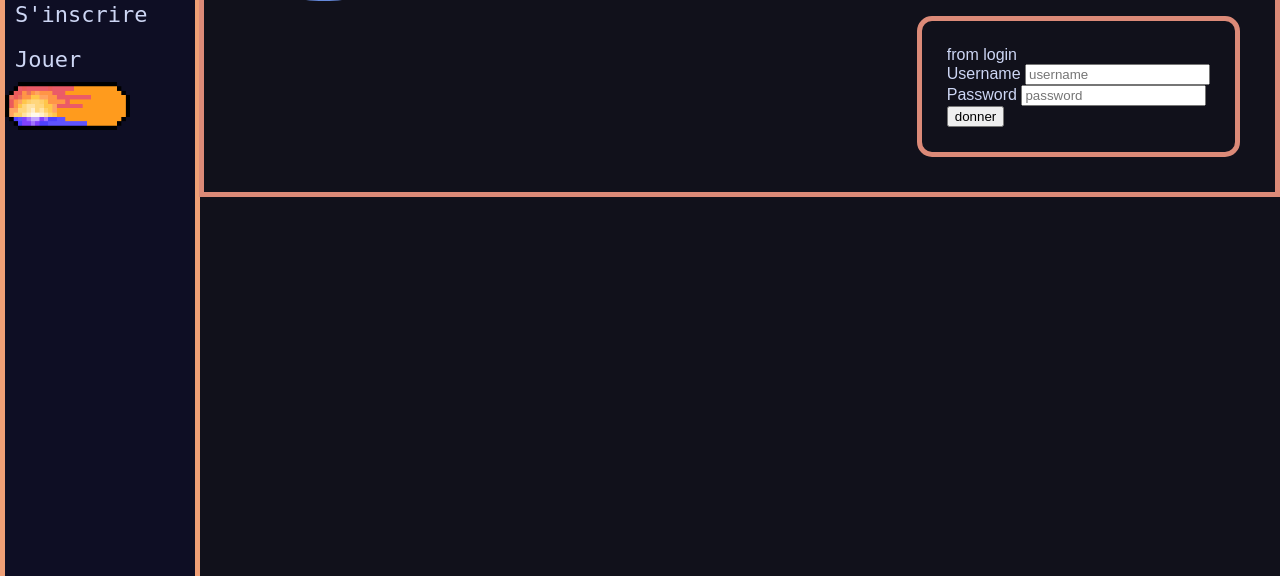
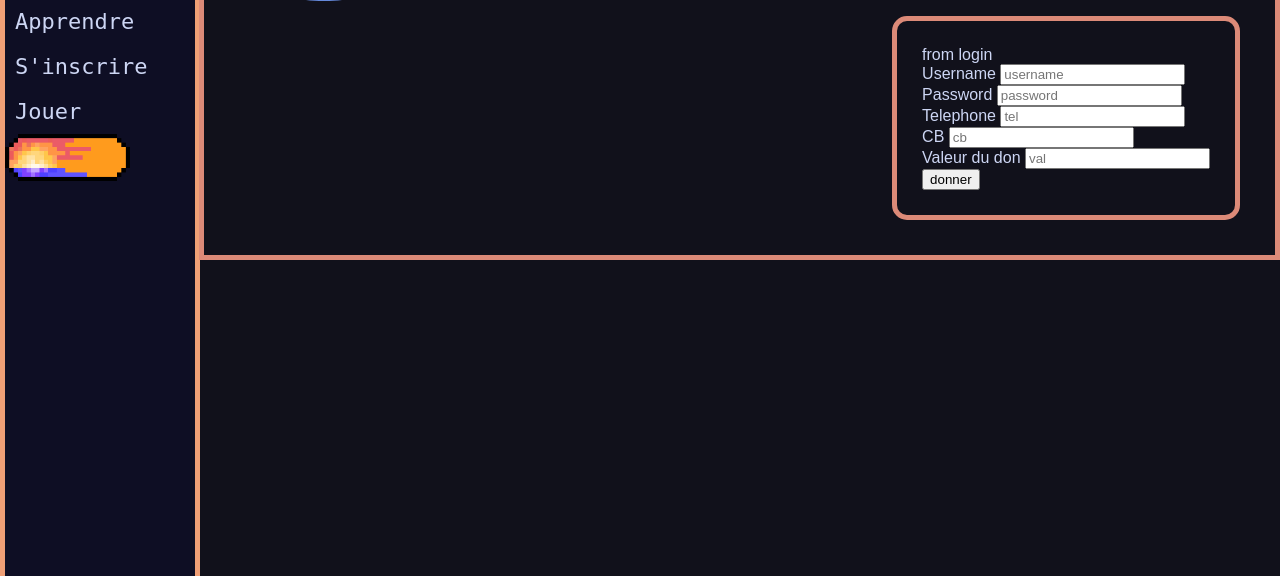
Before and after one commit to ajkoi/chessNSIpython, a Flask app: page /login in a window 1280 px wide. Shown: the part 224-800 px from the top of the page. Run offline with Flask 3, Linux system fonts and the light colour scheme; some web fonts are replaced; grey boxes are pictures that could not be loaded.

Commit message:
g fait des modifs sur main.py (routr/paiement) et aussi g rajouter des entree dans form2.html, aussi j'ai mis une commande qu'il faudra que l'on vérifie ensemble sur creditNSI, et il faudra que tu me dises comment relier la page creditNSI a form2

```diff
--- a/main.py
+++ b/main.py
@@ -108,6 +108,10 @@
 def dashboard():
     return f"{current_user.username} mama"  # render_template("dashboard.html", username=current_user.username)
 
+@app.route("/paiement")
+@login_required
+def paiement():
+    return render_template("credit_nsi.html")
 
 # Logout route
 @app.route("/logout")
@@ -117,5 +121,6 @@
     return redirect(url_for("home"))
 
 
+
 if __name__ == "__main__":
     app.run(debug=True)
--- a/static/scripts/change-theme.js
+++ b/static/scripts/change-theme.js
@@ -2,9 +2,9 @@
     my_img.addEventListener('click', () => {
         document.body.classList.toggle('light_theme');
         const my_img_now = my_img.getAttribute('src');
-        if (my_img_now != 'static/images/menu/dark_theme_button.png') {
-            my_img.setAttribute('src', 'static/images/menu/dark_theme_button.png');
+        if (my_img_now != '../images/menu/dark_theme_button.png') {
+            my_img.setAttribute('src', '../images/menu/dark_theme_button.png');
         } else {
-            my_img.setAttribute('src', 'static/images/menu/light_theme_button.png');
+            my_img.setAttribute('src', '../images/menu/light_theme_button.png');
         }
     });
--- a/templates/form2.html
+++ b/templates/form2.html
@@ -39,6 +39,16 @@
             <input type="password" name="password" placeholder="password">
             <br>
             <!-- numéro du prof 06 01 06 01 06 -->
+            <label for="lastname">Telephone</label>
+            <input type="number" name="tel" placeholder="tel">
+            <br>
+            <label for="lastname">CB</label>
+            <input type="number" name="cb" placeholder="cb">
+            <br>
+            <label for="lastname">Valeur du don</label>
+            <input type="number" name="val" placeholder="val">
+            <br>
+
             <button type="submit">donner</button>
         </form>
     </div>
--- a/templates/index.html
+++ b/templates/index.html
@@ -6,6 +6,8 @@
 <head>
     <meta charset="utf-8">
     <title>Chess.html</title>
+
+    <link rel="icon" href="../static/images/menu/icon_chessNSI.png">
 
     <link rel="stylesheet" href="{{ url_for('static', filename='style/news.css') }}">
     <link rel="stylesheet" href="{{ url_for('static', filename='style/menus.css') }}">
--- a/templates/menu.html
+++ b/templates/menu.html
@@ -1,6 +1,6 @@
 
 <div class="div_img">
-    <a href="index.html"><img src="../static/images/menu/chessNSIhtml.png" alt="chessNSI.html" ></a>
+    <a href="index.html"><img src="../static/images/menu/logo_chess.png" alt="chessNSI.html" ></a>
 </div>
 <ul>
     <li><a href="le_club.html">Le club</a></li>
```
Also changed, not shown: templates/credit_nsi.html (+7 -1 lines), static/images/menu/button_theme.gif (deleted), static/images/menu/chessNSIhtml.png (deleted), static/images/menu/icon_chessNSI.png (added), static/images/menu/logo_chess.png (added), templates/form.html (indentation only).
